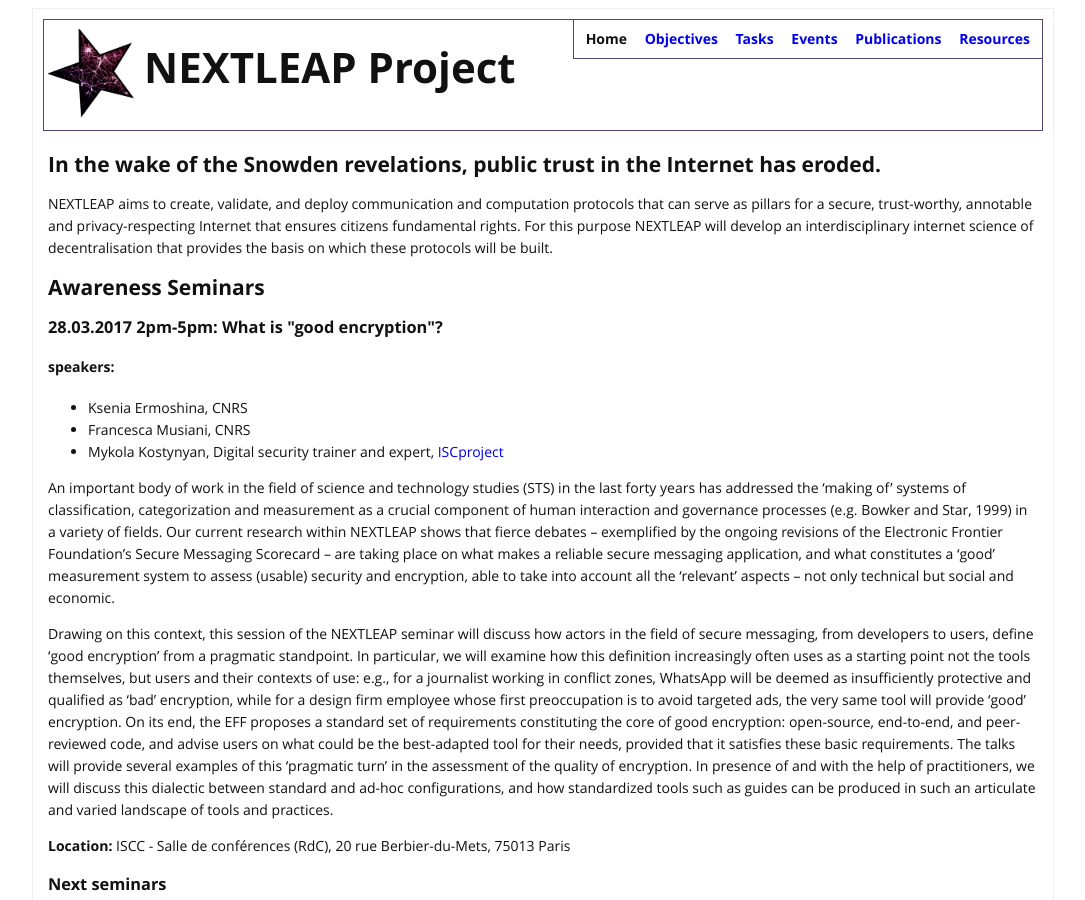
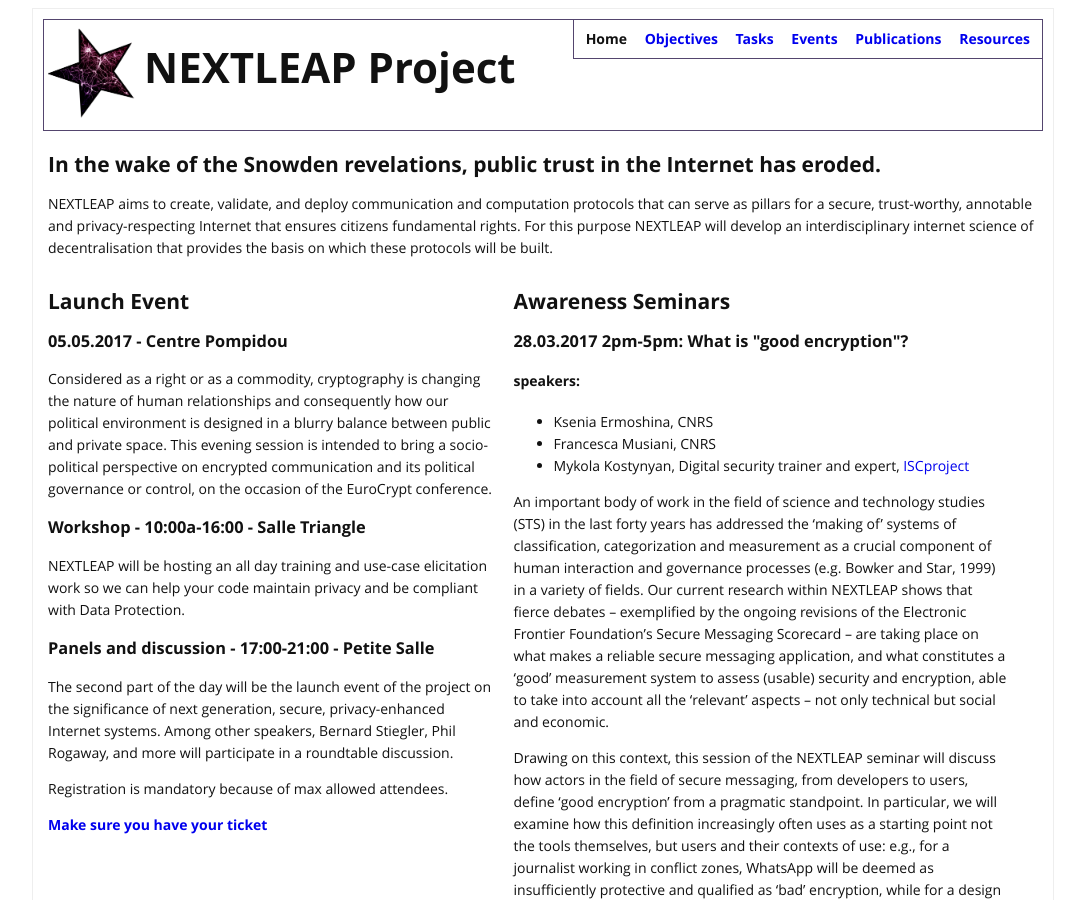
Before and after one commit to nextleap-project/nextleap-website, a Jekyll site: the page built from index.html, in a window 1280 px wide and 900 px high. Shown: the whole window, without its empty margins (97-1182 px from the left). Built offline with Jekyll 4.4.1, drawn with Linux system fonts in a browser that asks for light colours.

Commit message:
adds info about 5th of may

```diff
--- a/index.html
+++ b/index.html
@@ -5,6 +5,28 @@
 
 <h2>In the wake of the Snowden revelations, public trust in the Internet has eroded.</h2>
 <p>NEXTLEAP aims to create, validate, and deploy communication and computation protocols that can serve as pillars for a secure, trust-worthy, annotable and privacy-respecting Internet that ensures citizens fundamental rights. For this purpose NEXTLEAP will develop an interdisciplinary internet science of decentralisation that provides the basis on which these protocols will be built.</p>
+
+<div style="width:45%; float: left; padding-right: 20px;">
+
+	<h2>Launch Event</h2>
+
+	<h3>05.05.2017 - Centre Pompidou</h3>
+
+	<p>Considered as a right or as a commodity, cryptography is changing the nature of human relationships and consequently how our political environment is designed in a blurry balance between public and private space. This evening session is intended to bring a socio-political perspective on encrypted communication and its political governance or control, on the occasion of the EuroCrypt conference.</p>
+
+	<h3>Workshop - 10:00a-16:00 - Salle Triangle</h3>
+
+	<p>NEXTLEAP will be hosting an all day training and use-case elicitation work so we can help your code maintain privacy and be compliant with Data Protection.</p>
+
+	<h3>Panels and discussion - 17:00-21:00 - Petite Salle</h3>
+
+	<p>The second part of the day will be the launch event of the project on the significance of next generation, secure, privacy-enhanced Internet systems. Among other speakers, Bernard Stiegler, Phil Rogaway, and more will participate in a roundtable discussion.</p>
+
+	<p>Registration is mandatory because of max allowed attendees.</p>
+	<p><strong><a href="http://nextleap-launch.eventbrite.com">Make sure you have your ticket</a></strong></p>
+</div>
+
+<div style="width:50%; float: left;">
 
 	<h2>Awareness Seminars</h2>
 
@@ -33,6 +55,8 @@
 		<li><strong>28.06</strong> Decentralized certification and blockchain systems</li>
 	</ul>
 
+</div>
+
 <h2>Meet the NEXTLEAP team</h2>
 
 <img class="figure" src="img/static/phototeam.jpg" alt="NEXTLEAP Team group photo." />
```
Lines whose indentation alone changed are shown as unchanged.
